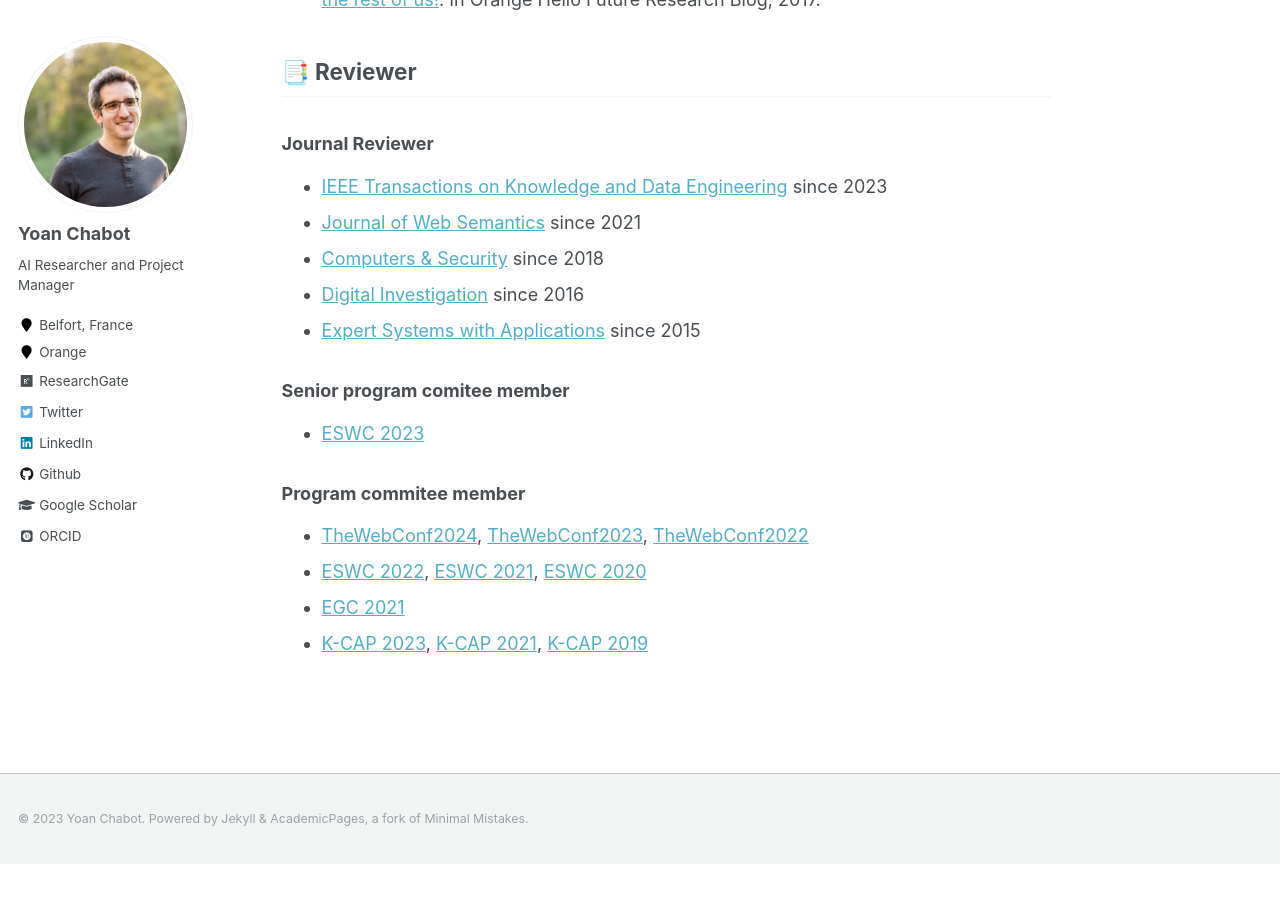
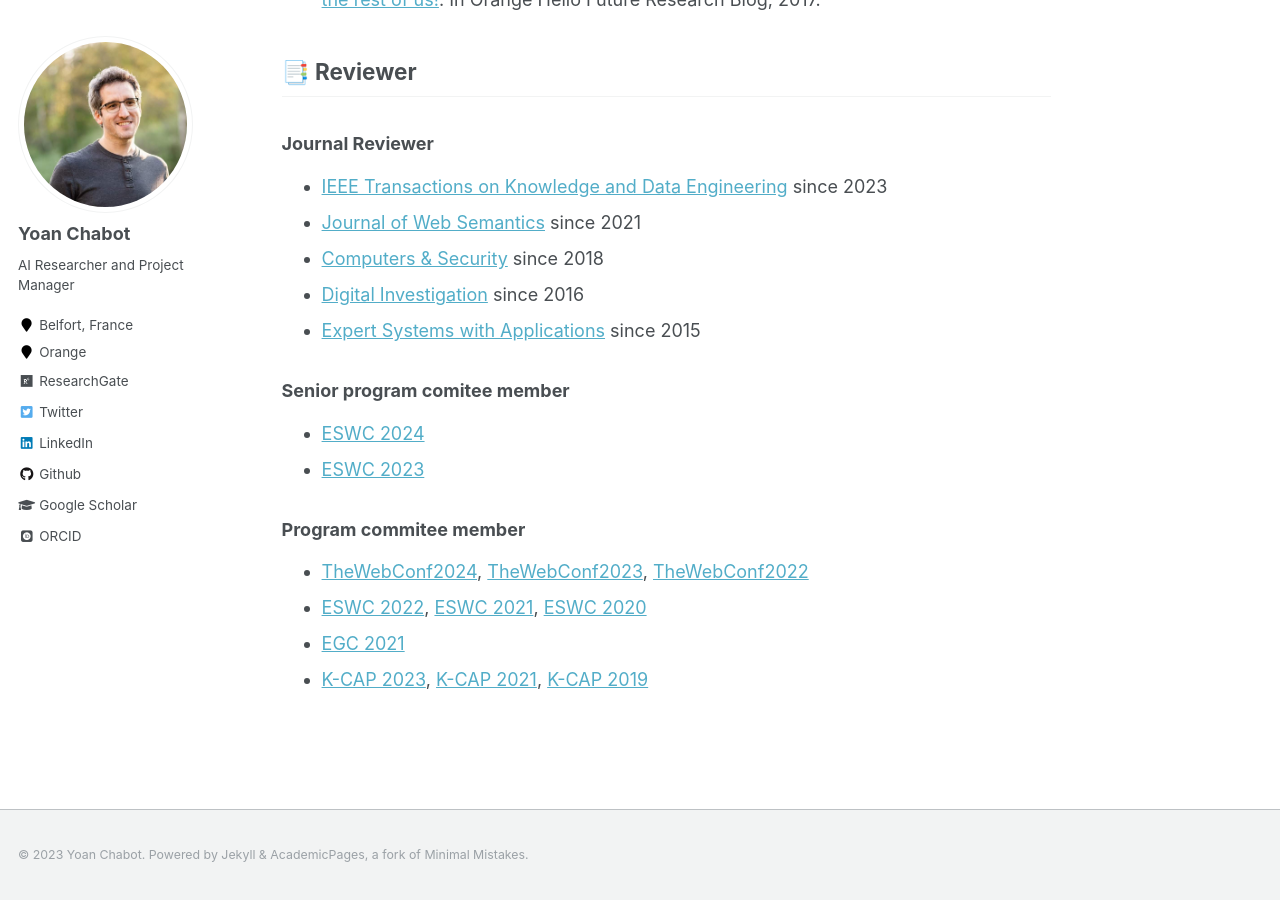
Before and after one commit to yoanchabot/yoanchabot.github.io, a Jekyll site: the page built from _pages/publications.md, in a window 1280 px wide and 900 px high, scrolled down 5123 px. Built offline with Jekyll 4.4.1, drawn with Linux system fonts in a browser that asks for light colours; some web fonts are replaced; before the commit the page ends 5987 px from its top, so only the background shows below that.

Commit message:
Update publications.md

```diff
--- a/_pages/publications.md
+++ b/_pages/publications.md
@@ -69,6 +69,7 @@ author_profile: true
 * [Expert Systems with Applications](https://www.journals.elsevier.com/expert-systems-with-applications) since 2015
 
 ### Senior program comitee member
+* [ESWC 2024](https://2024.eswc-conferences.org/)
 * [ESWC 2023](https://2023.eswc-conferences.org/)
 
 ### Program commitee member
```
